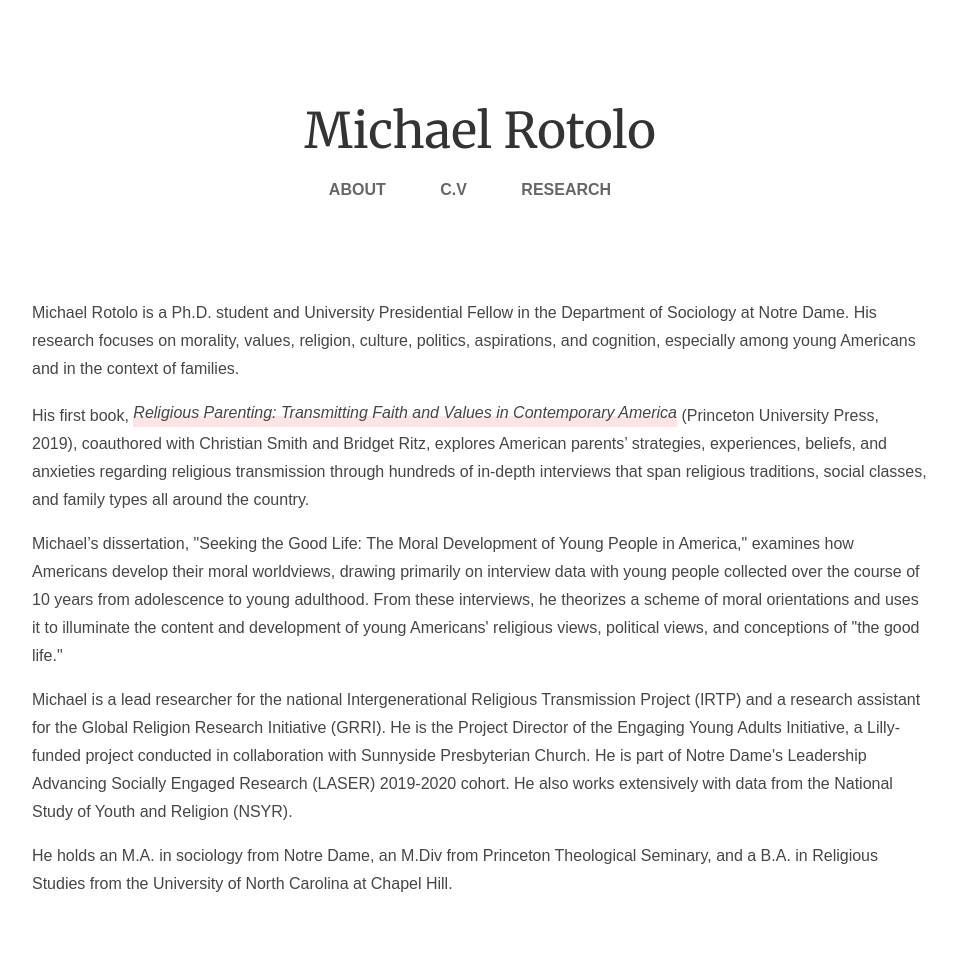
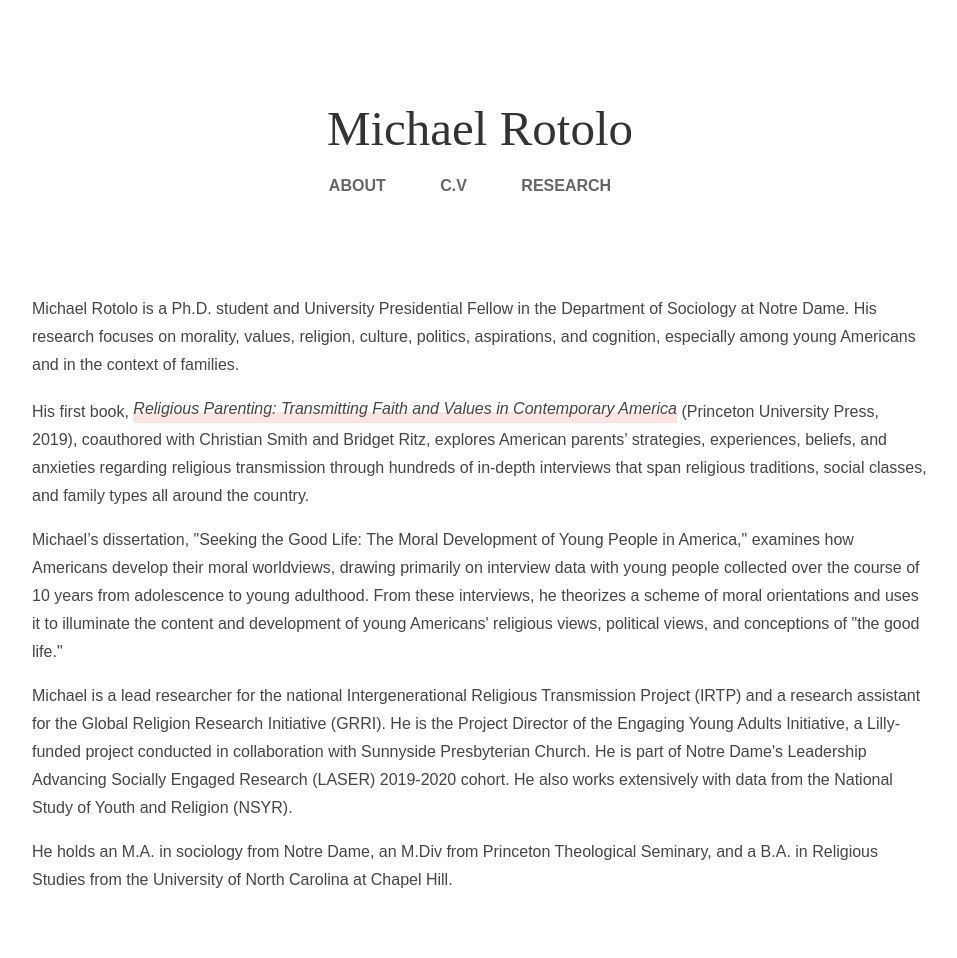
Before and after one commit to michaelrotolo/github.io, a Jekyll site: the page built from index.html, in a window 1280 px wide. Shown: the whole page, without its empty margins (160-1117 px from the left). Built offline with Jekyll 4.4.1, drawn with Linux system fonts in a browser that asks for light colours; some web fonts are replaced.

Commit message:
Update default.html

```diff
--- a/_layouts/default.html
+++ b/_layouts/default.html
@@ -4,7 +4,7 @@
 			<title>{{ page.title }}</title>
 			<link rel="stylesheet" type="text/css" href="/css/main.css">
 			<link href="https://fonts.googleapis.com/css?family=Muli:300,400,600&display=swap" rel="stylesheet">
-<link href="https://fonts.googleapis.com/css?family=Merriweather:400,600&display=swap" rel="stylesheet">
+<link href="https://fonts.googleapis.com/css?family=Lora:400,600&display=swap" rel="stylesheet">
 		</head>
 		<body>
 			<nav>
```
